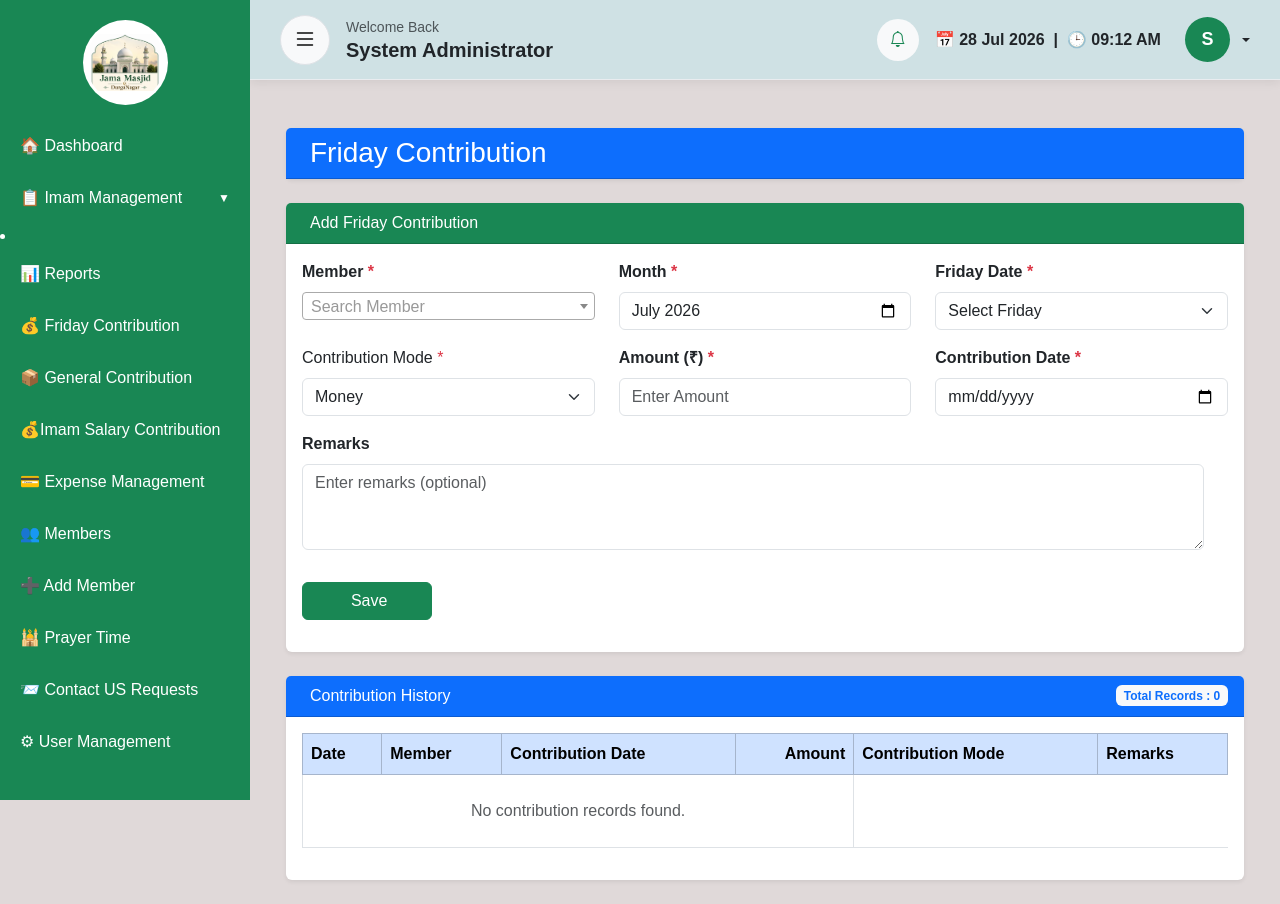
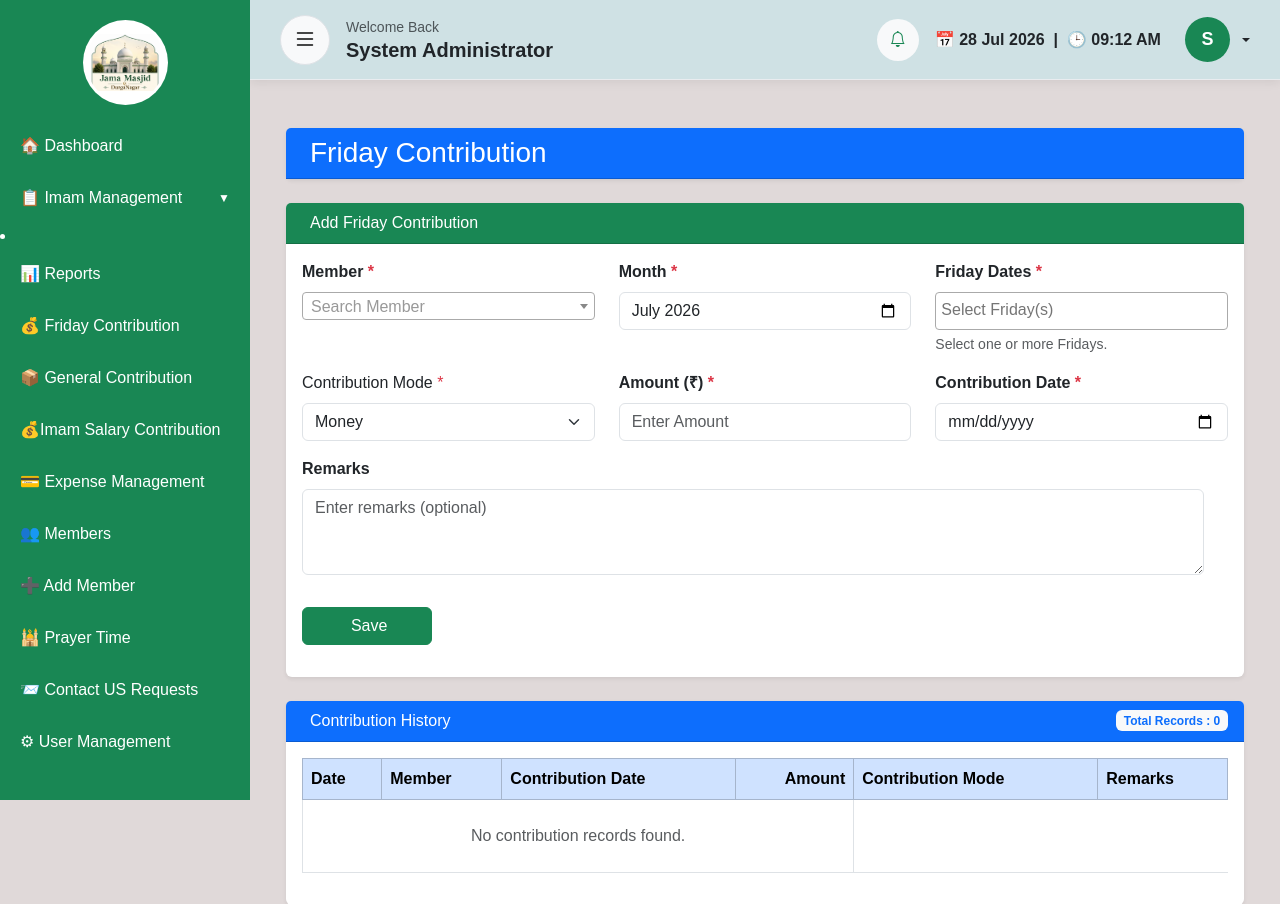
Before and after one commit to mahamudalam/MosqueManagement, a Flask app: page /friday-donation in a window 1280 px wide. Shown: the top 904 px of the page. Run offline with Flask 3, Linux system fonts and the light colour scheme; a user stored in the database is signed in; data that the repository does not hold is empty; some libraries are stand-ins or nearby versions.

Commit message:
Enhance multiple fridays to select

```diff
--- a/app/routes/friday.py
+++ b/app/routes/friday.py
@@ -43,7 +43,8 @@ def friday_donation():
         amount = float(request.form["amount"])
         #status = "Paid" if amount != 0 else "Due"
         remarks = request.form["remarks"]
-        donation_date = datetime.strptime(request.form["donation_date"], "%Y-%m-%d").date()
+        #donation_date = datetime.strptime(request.form["donation_date"], "%Y-%m-%d").date()
+
         contribution_mode = request.form["contribution_mode"]
         if contribution_mode == "Rice" and amount == 0:
                 status = "Paid"
@@ -52,42 +53,58 @@ def friday_donation():
         else:
             status = "Due"
         #status = "Paid" if amount == 0 or contribution_mode=="Rice" else "Due"
-        contribution_date=datetime.strptime(request.form["contribution_date"], "%Y-%m-%d").date(),
-        if donation_date.weekday() != 4:
-            #print("Received:", donation_date)
-            #print("Weekday:", donation_date.weekday())
-            flash("Only Friday dates are allowed.", "danger")
-            donations = FridayDonation.query.order_by(FridayDonation.donation_date.desc()).all()
-            return render_template("donation/friday_donation.html", members=members, donations=donations, fridays=fridays)
+        contribution_date=datetime.strptime(request.form["contribution_date"], "%Y-%m-%d").date()
 
-        # Check if record already exists for this month
-        existing = FridayDonation.query.filter_by(
-            member_id=member_id,
-            donation_date=donation_date
-        ).first()
+        selected_fridays = request.form.getlist("donation_date")
 
-        if existing:
-            flash("A donation record for this member and date already exists.", "warning")
+        if not selected_fridays:
+            flash("Please select at least one Friday.", "warning")
             return redirect(url_for("friday.friday_donation"))
 
-        donation = FridayDonation(
-            member_id=member_id,
-            donation_date=donation_date,
-            amount=amount,
-            status=status,
-            contribution_mode=contribution_mode,
-            #contribution_date = datetime.now(IST).date(),
-            contribution_date = contribution_date,
-            remarks=remarks
-        )
-        db.session.add(donation)
+        for friday in selected_fridays:
+
+            friday_date = datetime.strptime(friday, "%Y-%m-%d").date()
+
+            # Validate Friday
+            if friday_date.weekday() != 4:
+                flash(f"{friday_date} is not a Friday.", "danger")
+                return redirect(url_for("friday.friday_donation"))
+
+            # Check duplicate
+            existing = FridayDonation.query.filter_by(
+                member_id=member_id,
+                donation_date=friday_date
+                #contribution_mode=contribution_mode
+            ).first()
+
+            if existing:
+                flash(
+                    f"Donation already exists for {friday_date.strftime('%d-%b-%Y')}.",
+                    "warning"
+                )
+                #continue
+                return redirect(url_for("friday.friday_donation"))
+
+            donation = FridayDonation(
+                member_id=member_id,
+                donation_date=friday_date,
+                amount=amount,
+                status=status,
+                contribution_mode=contribution_mode,
+                contribution_date=contribution_date,
+                remarks=remarks
+            )
+
+            db.session.add(donation)
+
         db.session.commit()
-        flash("Friday contrubution added successfully.", "success")
+
+        flash("Friday contribution(s) added successfully.", "success")
         return redirect(url_for("friday.friday_donation"))
-
     donations = FridayDonation.query.order_by(FridayDonation.id.desc()).limit(50).all()
     return render_template(
         "donation/friday_donation.html",
         members=members,
         donations=donations,
+        fridays=fridays,
         current_month=current_month)
--- a/app/static/js/friday.js
+++ b/app/static/js/friday.js
@@ -39,3 +39,14 @@ document.addEventListener("DOMContentLoaded", function () {
     contributionMode.addEventListener("change", toggleAmountField);
 
 });
+
+$(document).ready(function () {
+
+    $('#friday_date').select2({
+        placeholder: "Select Friday(s)",
+        allowClear: true,
+        closeOnSelect: false,
+        width: '100%'
+    });
+
+});
--- a/app/templates/base_admin.html
+++ b/app/templates/base_admin.html
@@ -9,7 +9,6 @@
 
     <link href="https://cdn.jsdelivr.net/npm/select2@4.1.0-rc.0/dist/css/select2.min.css" rel="stylesheet">
     <style>
-
     body {
             margin: 0;
             font-family: Arial;
--- a/app/templates/donation/friday_donation.html
+++ b/app/templates/donation/friday_donation.html
@@ -69,20 +69,21 @@
                     <!-- Friday -->
                     <div class="col-lg-4 col-md-6 mb-3">
 
-                        <label class="form-label fw-bold">
-                            Friday Date <span class="text-danger">*</span>
+                        <label for="friday_date" class="form-label fw-bold">
+                            Friday Dates <span class="text-danger">*</span>
                         </label>
 
                         <select id="friday_date"
                                 name="donation_date"
                                 class="form-select"
+                                multiple="multiple"
                                 required>
+                        </select>
 
-                            <option value="">
-                                Select Friday
-                            </option>
-
-                        </select>
+                        <div class="form-text">
+                            <i class="fas fa-info-circle text-primary"></i>
+                            Select one or more Fridays.
+                        </div>
 
                     </div>
 
```
